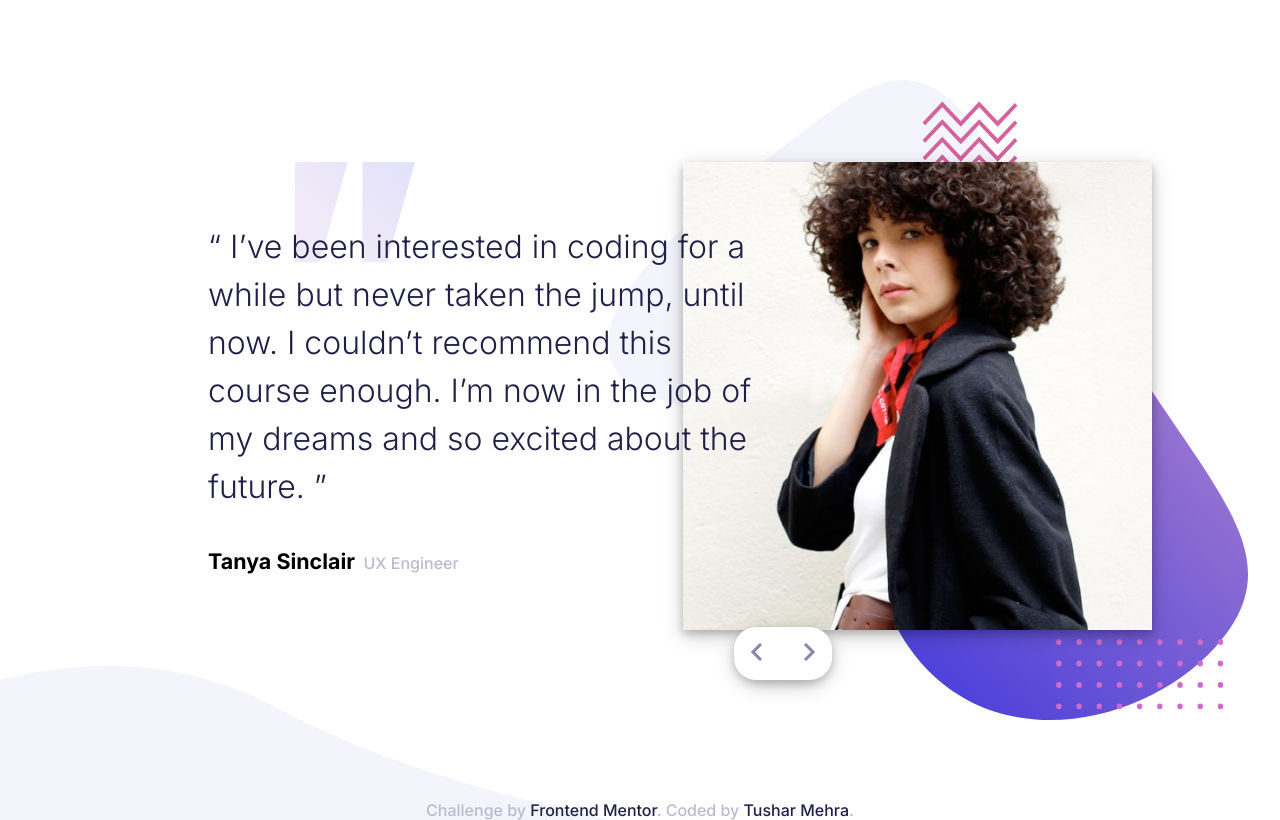
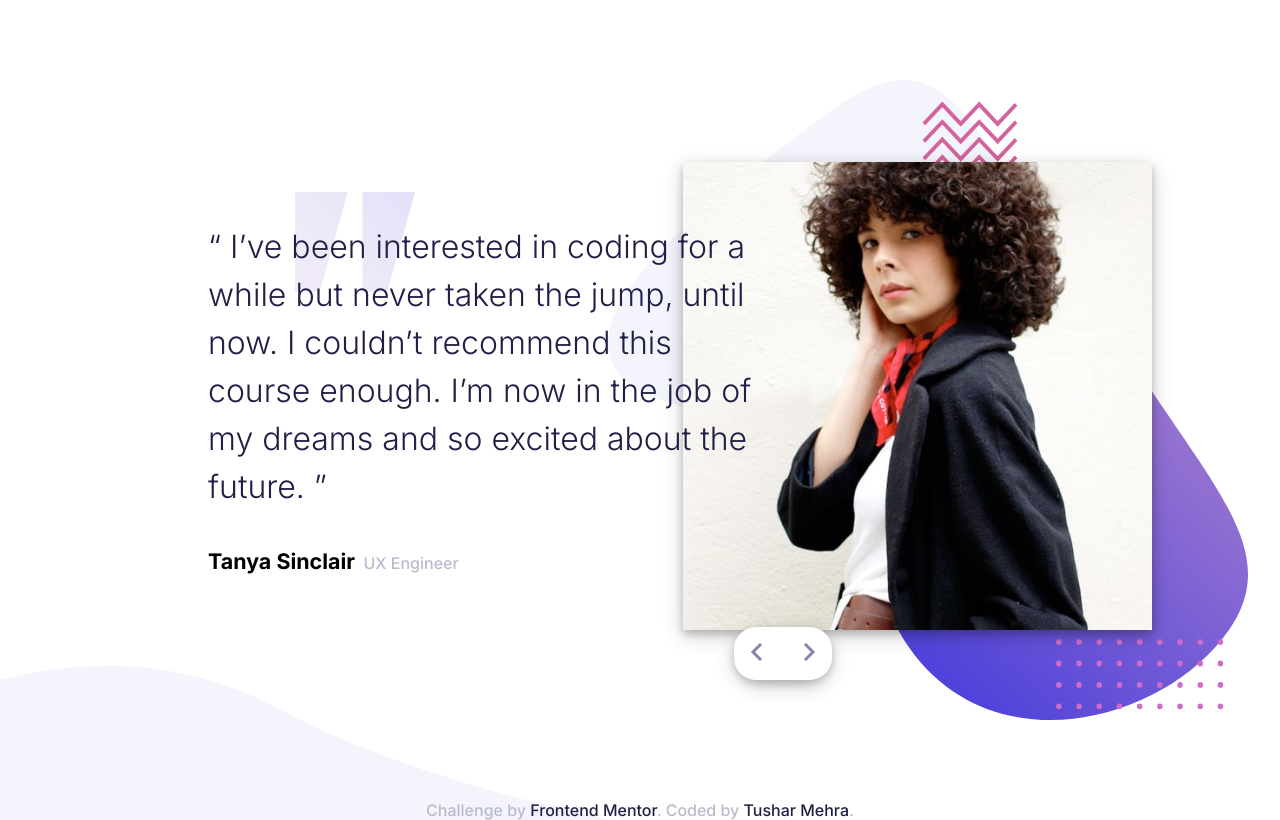
Before and after one commit to tushar416/coding-bootcamp-testimonials-sliders, a plain HTML site: page index.html in a window 1280 px wide. Drawn offline with Linux system fonts and the light colour scheme.

Commit message:
Update style.css

```diff
--- a/style.css
+++ b/style.css
@@ -68,7 +68,7 @@ a {
   width: 40rem;
   background-image: url("images/pattern-quotes.svg");
   background-repeat: no-repeat;
-  background-position: 20% 0;
+  background-position: 20% 8%;
 }
 .profile-img img {
   width: 100%;
```
